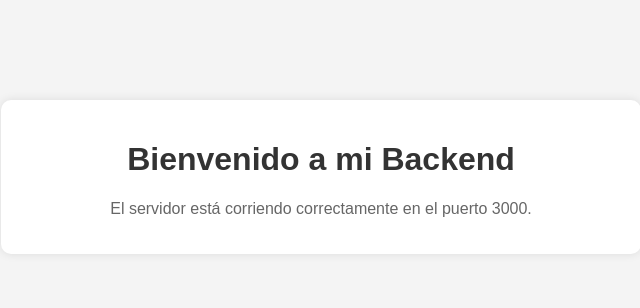
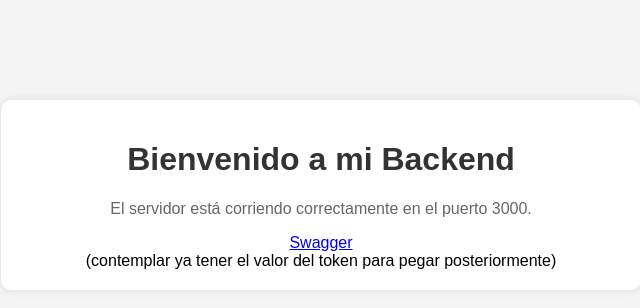
Before and after one commit to AlexBecci/API-RESTFULL, a website: page src/public/index.html in a window 1280 px wide. Shown: the whole page, without its empty margins (319-959 px from the left). Drawn offline with Linux system fonts and the light colour scheme.

Commit message:
link index

```diff
--- a/src/public/index.html
+++ b/src/public/index.html
@@ -37,6 +37,7 @@
   <div class="container">
     <h1>Bienvenido a mi Backend</h1>
     <p>El servidor está corriendo correctamente en el puerto 3000.</p>
+    <a href="/api/docs">Swagger</a> </br> (contemplar ya tener el valor del token para pegar posteriormente)
   </div>
 </body>
 
```
